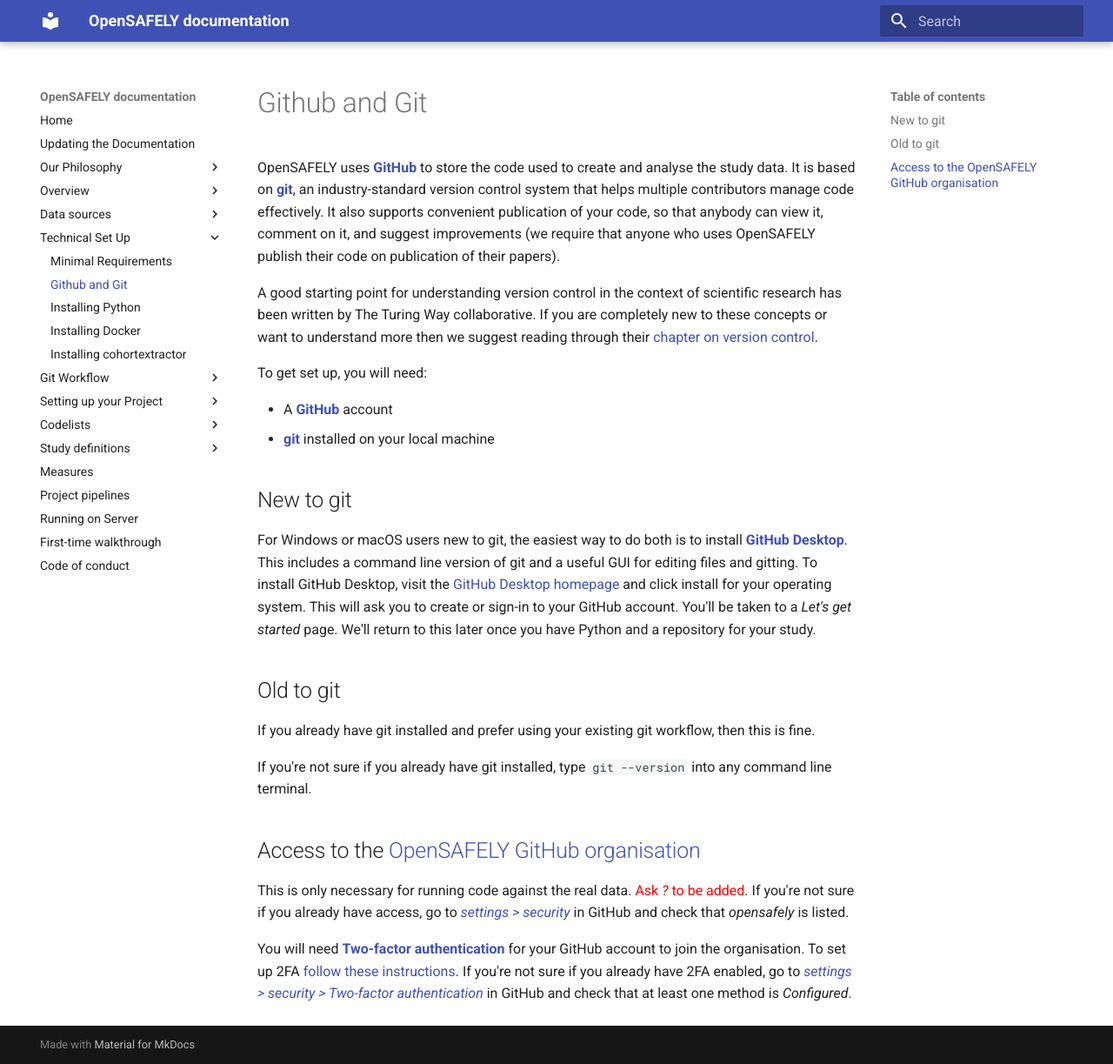
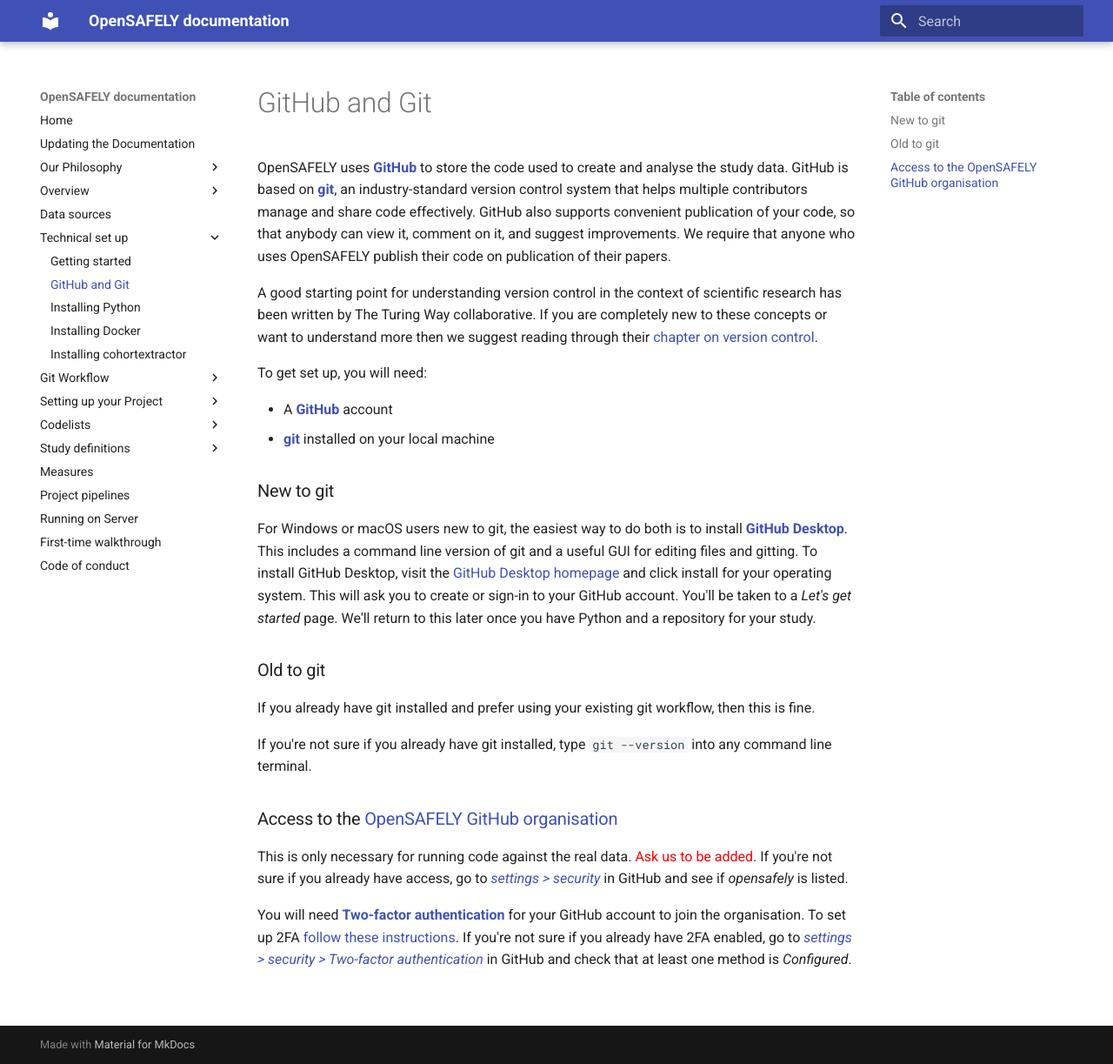
Before and after one commit to opensafely/documentation, an MkDocs documentation site: the page built from docs/github-and-git.md, in a window 1280 px wide and 1223 px high. Shown: the whole window at 87% size. Built offline with MkDocs 1.6.1 and Material for MkDocs 9.7.7, drawn with Linux system fonts in a browser that asks for light colours.

```diff
--- a/docs/git.md
+++ b/docs/github-and-git.md
@@ -1,4 +1,4 @@
-OpenSAFELY uses [**GitHub**](https://github.com/) to store the code used to create and analyse the study data. It is based on [**git**](https://git-scm.com/), an industry-standard version control system that helps multiple contributors manage code effectively. It also supports convenient publication of your code, so that anybody can view it, comment on it, and suggest improvements (we require that anyone who uses OpenSAFELY publish their code on publication of their papers).
+OpenSAFELY uses [**GitHub**](https://github.com/) to store the code used to create and analyse the study data. GitHub is based on [**git**](https://git-scm.com/), an industry-standard version control system that helps multiple contributors manage and share code effectively. GitHub also supports convenient publication of your code, so that anybody can view it, comment on it, and suggest improvements. We require that anyone who uses OpenSAFELY publish their code on publication of their papers.
 
 A good starting point for understanding version control in the context of scientific research has been written by The Turing Way collaborative. If you are completely new to these concepts or want to understand more then we suggest reading through their [chapter on version control](https://the-turing-way.netlify.app/reproducible-research/vcs.html).
 
@@ -8,16 +8,16 @@ To get set up, you will need:
 * [**git**](https://git-scm.com/) installed on your local machine
 
 
-## New to git
+### New to git
 For Windows or macOS users new to git, the easiest way to do both is to install [**GitHub Desktop**](https://desktop.github.com/). This includes a command line version of git and a useful GUI for editing files and gitting. To install GitHub Desktop, visit the [GitHub Desktop homepage](https://desktop.github.com/) and click install for your operating system. This will ask you to create or sign-in to your GitHub account. You'll be taken to a _Let's get started_ page. We'll return to this later once you have Python and a repository for your study.
 
-## Old to git
+### Old to git
 If you already have git installed and prefer using your existing git workflow, then this is fine.
 
 If you're not sure if you already have git installed, type `git --version` into any command line terminal.
 
-## Access to the [OpenSAFELY GitHub organisation](https://github.com/opensafely)
-This is only necessary for running code against the real data. <font color='red'>Ask _?_ to be added</font>. If you're not sure if you already have access, go to [*settings > security*](https://github.com/settings/organizations) in GitHub and check that _opensafely_ is listed.
+### Access to the [OpenSAFELY GitHub organisation](https://github.com/opensafely)
+This is only necessary for running code against the real data. <font color='red'>Ask us to be added</font>. If you're not sure if you already have access, go to [*settings > security*](https://github.com/settings/organizations) in GitHub and see if _opensafely_ is listed.
 
 You will need [**Two-factor authentication**](https://help.github.com/en/github/authenticating-to-github/securing-your-account-with-two-factor-authentication-2fa) for your GitHub account to join the organisation.
 To set up 2FA [follow these instructions](https://help.github.com/en/github/authenticating-to-github/configuring-two-factor-authentication). If you're not sure if you already have 2FA enabled, go to [*settings > security > Two-factor authentication*](https://github.com/settings/security) in GitHub and check that at least one method is *Configured*.
--- a/mkdocs.yml
+++ b/mkdocs.yml
@@ -8,13 +8,12 @@ nav:
     - Overview:
         - Workflow Overview: overview_pipeline.md
         - Glossary: glossary.md
-    - Data sources:
-        - Overview: dataset_landing_page.md
-    - Technical Set Up:
-        - Minimal Requirements: min_req.md
-        - Github and Git: git.md
+    - Data sources: dataset_landing_page.md
+    - Technical set up:
+        - Getting started: getting-started.md
+        - GitHub and Git: github-and-git.md
         - Installing Python: python.md
-        - Installing Docker: installing_docker.md
+        - Installing Docker: docker.md
         - Installing cohortextractor: cohortextractor.md
     - Git Workflow:
           - Using Git Effectively: git_workflow.md
```
Also changed, not shown: docs/docker.md (renamed from docs/installing_docker.md, +2 -4 lines), docs/getting-started.md (added, +23 -0 lines).
